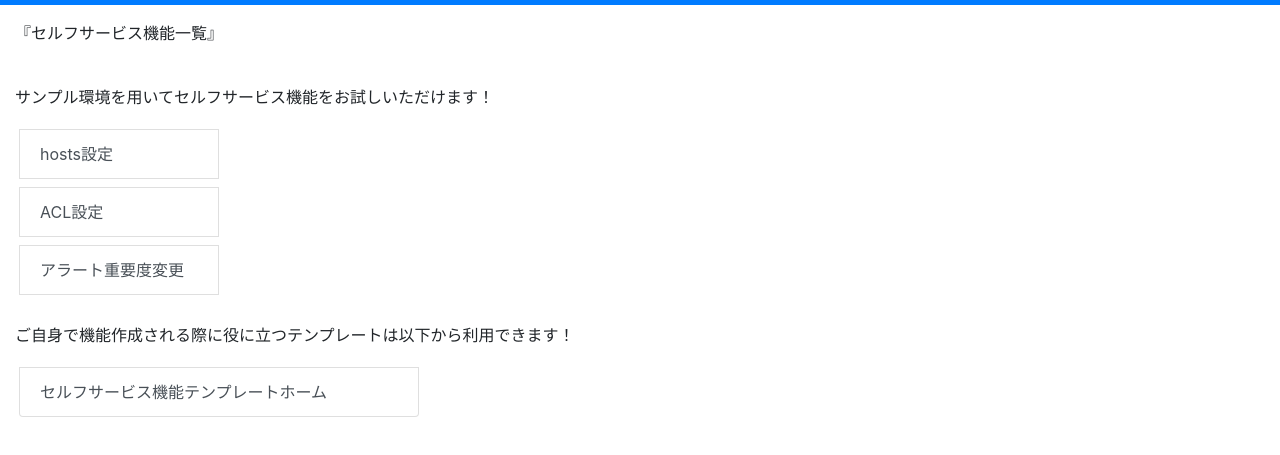
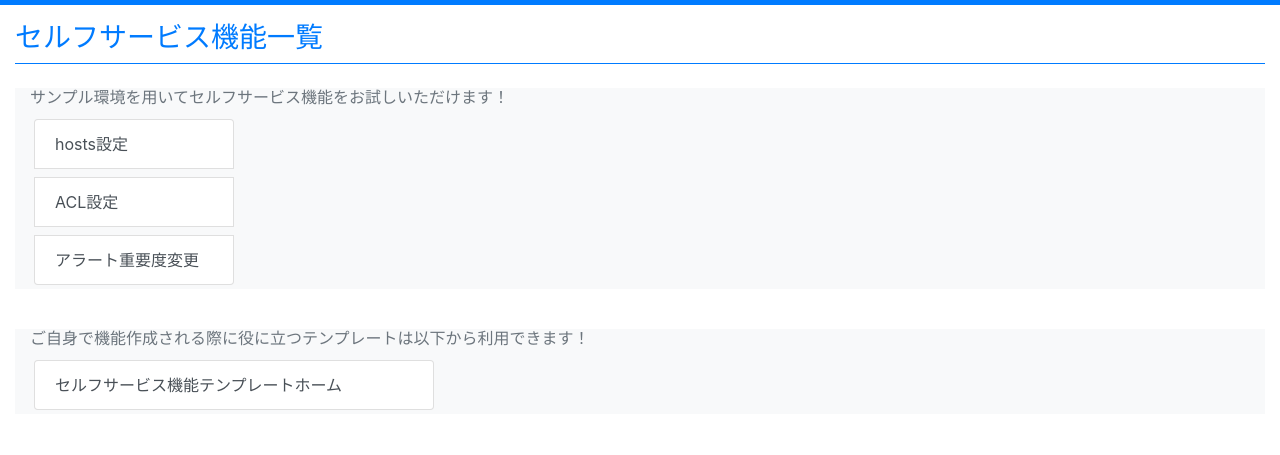
Before and after one commit to KokiNoguchi/ACE_WebApp, a website: page src/index.html in a window 1280 px wide. Shown: the part 67-522 px from the top of the page. Drawn offline with nearby package versions, Linux system fonts and the light colour scheme.

Commit message:
Update index.html

```diff
--- a/src/index.html
+++ b/src/index.html
@@ -27,15 +27,29 @@
   </nav>
   <body>
 
-    <div class="container-fluid">
-      <div class="list-group">
-          <p>『セルフサービス機能一覧』</p>
-       　 <p>サンプル環境を用いてセルフサービス機能をお試しいただけます！</p>
+    <div class="container-fluid ">
+      <div class="h3 pb-2 mb-4 text-primary border-bottom border-primary" >
+        セルフサービス機能一覧
+      </div>
+      <div class="mb-3 container-fluid  bg-light">
+        <div class="h6 text-secondary">
+          サンプル環境を用いてセルフサービス機能をお試しいただけます！
+        </div>
+        <div class="list-group">
           <a href="hosts_jotform.html" class="m-1 list-group-item list-group-item-action" style="width: 200px;">hosts設定</a>
           <a href="acl_jotform.html" class="m-1 list-group-item list-group-item-action" style="width: 200px;">ACL設定</a>
           <a href="alert_jotform.html" class="m-1 list-group-item list-group-item-action" style="width: 200px;">アラート重要度変更</a>
-　　　　　 <p>ご自身で機能作成される際に役に立つテンプレートは以下から利用できます！</p>
-          <a href="templateHome.html" class="m-1 list-group-item list-group-item-action" style="width: 400px;">セルフサービス機能テンプレートホーム</a>
+        </div>
+
+      </div>
+      <br>
+      <div class="mb-3 container-fluid  bg-light">
+          <div class="h6 text-secondary">
+          ご自身で機能作成される際に役に立つテンプレートは以下から利用できます！
+          </div>
+          <div class="list-group">
+            <a href="templateHome.html" class="m-1 list-group-item list-group-item-action" style="width: 400px;">セルフサービス機能テンプレートホーム</a>
+          </div>
       </div>
     </div>
     <!-- Optional JavaScript -->
```
